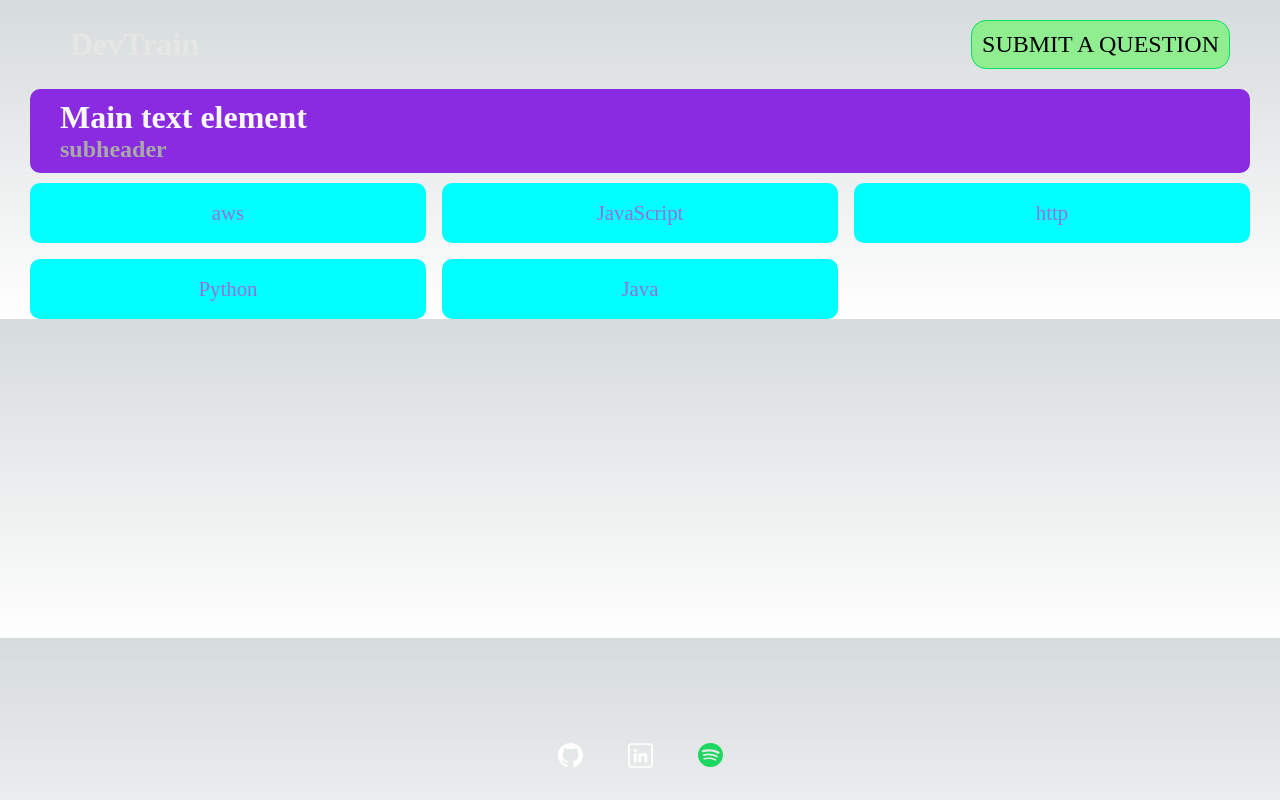
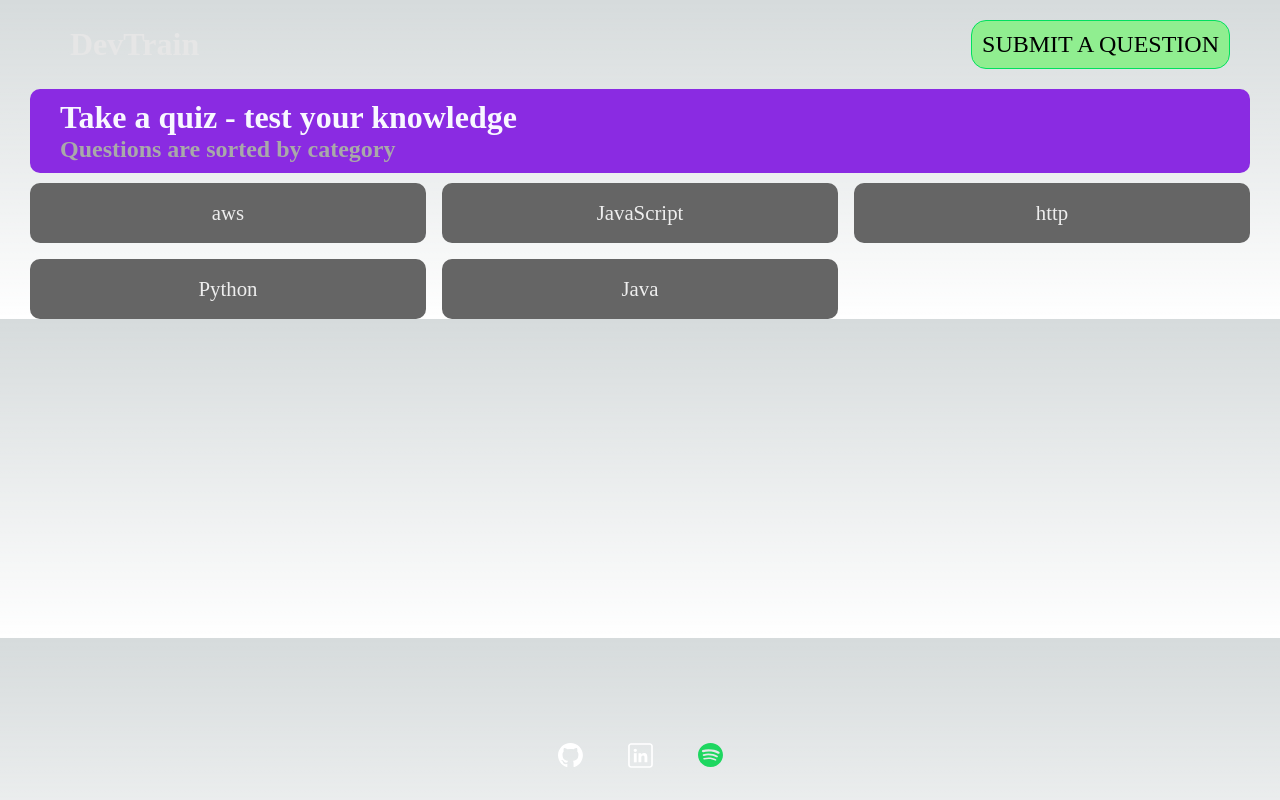
Before and after one commit to alexgeis/JavaScript-Quiz, a Next.js app in the folder quiz-app/: page / in a window 1280 px wide. Built offline with nearby package versions, Linux system fonts and the light colour scheme.

Commit message:
create extractViewData() and pull out the view data array from the quizDB object

```diff
--- a/quiz-app/components/Header.tsx
+++ b/quiz-app/components/Header.tsx
@@ -1,10 +1,15 @@
 import styles from "./Header.module.css";
 
-function Header() {
+type HeaderProps = {
+	mainText: string;
+	subText: string;
+};
+
+function Header({ mainText, subText }: HeaderProps) {
 	return (
 		<header className={styles.wrapper}>
-			<h1>Main text element</h1>
-			<h2>subheader</h2>
+			<h1>{mainText}</h1>
+			<h2>{subText}</h2>
 		</header>
 	);
 }
--- a/quiz-app/components/Layout.tsx
+++ b/quiz-app/components/Layout.tsx
@@ -1,10 +1,25 @@
+"use client";
+import { useState } from "react";
+import styles from "Layout.module.css";
 import { NavBar } from "./NavBar";
+import { Header } from "./Header";
 import { Footer } from "./Footer";
 
 export default function Layout({ children }: any) {
+	const [topic, setTopic] = useState<string>(
+		"Take a quiz - test your knowledge"
+	);
+	const [subText, setSubText] = useState<string>(
+		"Questions are sorted by category"
+	);
+
 	return (
 		<>
 			<NavBar />
+			<Header
+				mainText={topic}
+				subText={subText}
+			/>
 			<main>{children}</main>
 			<Footer />
 		</>
--- a/quiz-app/components/QuizTopics.module.css
+++ b/quiz-app/components/QuizTopics.module.css
@@ -7,18 +7,23 @@
 .topicName {
 	width: 100%;
 	height: 60px;
-	background-color: aqua;
-	color: mediumpurple;
+	/* background-color: aqua; */
+	/* color: mediumpurple; */
+	color: #eeeeee;
+	background-color: rgb(101, 101, 101);
 	font-size: 1.3rem;
 	border-radius: 10px;
 	display: flex;
 	align-items: center;
 	justify-content: center;
 	position: relative;
-	-webkit-transition: -webkit-transform 0.05s;
-	transition: -webkit-transform 0.05s;
-	transition: transform 0.05s;
-	transition: transform 0.05s, -webkit-transform 0.05s;
+	-webkit-transition: -webkit-transform 0.3s;
+	transition: -webkit-transform 0.3s;
+	transition: transform 0.3s;
+	transition: transform 0.3s, -webkit-transform 0.3s;
+}
+.topicName:hover {
+	transform: scale(1.05);
 }
 
 @media screen and (max-width: 600px) {
--- a/quiz-app/components/QuizTopics.tsx
+++ b/quiz-app/components/QuizTopics.tsx
@@ -5,7 +5,7 @@ const data: string[] = ["aws", "JavaScript", "http", "Python", "Java"];
 
 function QuizTopics() {
 	return (
-		<main className={styles.wrapper}>
+		<section className={styles.wrapper}>
 			{data.map((data, index) => {
 				return (
 					<Link
@@ -16,7 +16,7 @@ function QuizTopics() {
 					</Link>
 				);
 			})}
-		</main>
+		</section>
 	);
 }
 
--- a/quiz-app/pages/index.tsx
+++ b/quiz-app/pages/index.tsx
@@ -1,7 +1,6 @@
 import Head from "next/head";
 import Image from "next/image";
 import { Inter } from "@next/font/google";
-import { Header } from "../components/Header";
 import { QuizTopics } from "../components/QuizTopics";
 import styles from "../styles/Home.module.css";
 
@@ -25,7 +24,6 @@ export default function Home() {
 					href="/favicon.ico"
 				/>
 			</Head>
-			<Header />
 			<QuizTopics />
 			{/* <main className={styles.main}>
 				<div className={styles.description}>
```
Also changed, not shown: quiz-app/data/_quizDB.ts (added, +9 -0 lines), quiz-app/data/helpers/extractViewData.ts (added, +19 -0 lines), quiz-app/data/index.ts (deleted, +0 -13 lines), quiz-app/data/javascript.ts (+10 -9 lines), quiz-app/questions.d.ts (+16 -4 lines), quiz-app/components/Layout.module.css (added).
